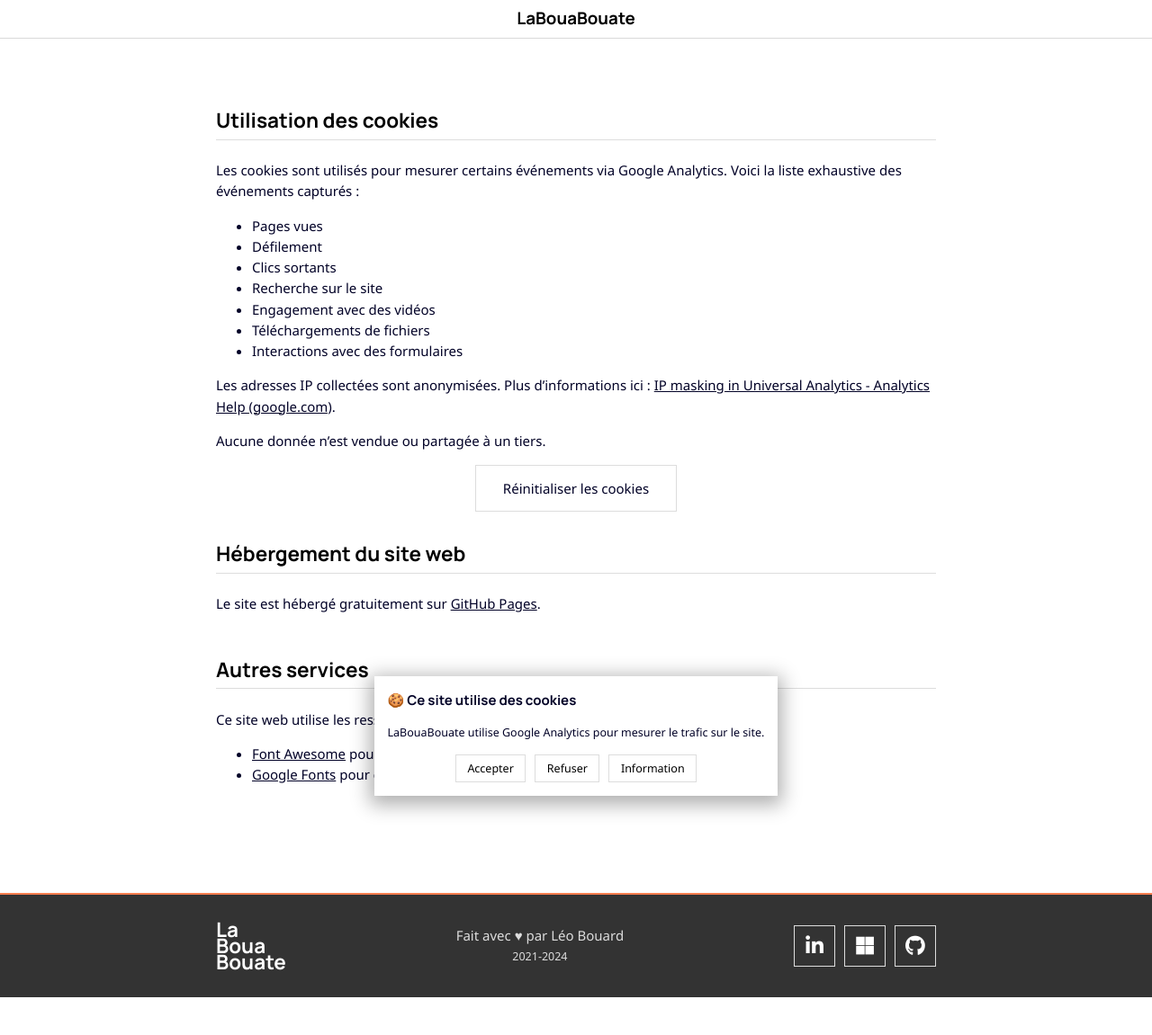
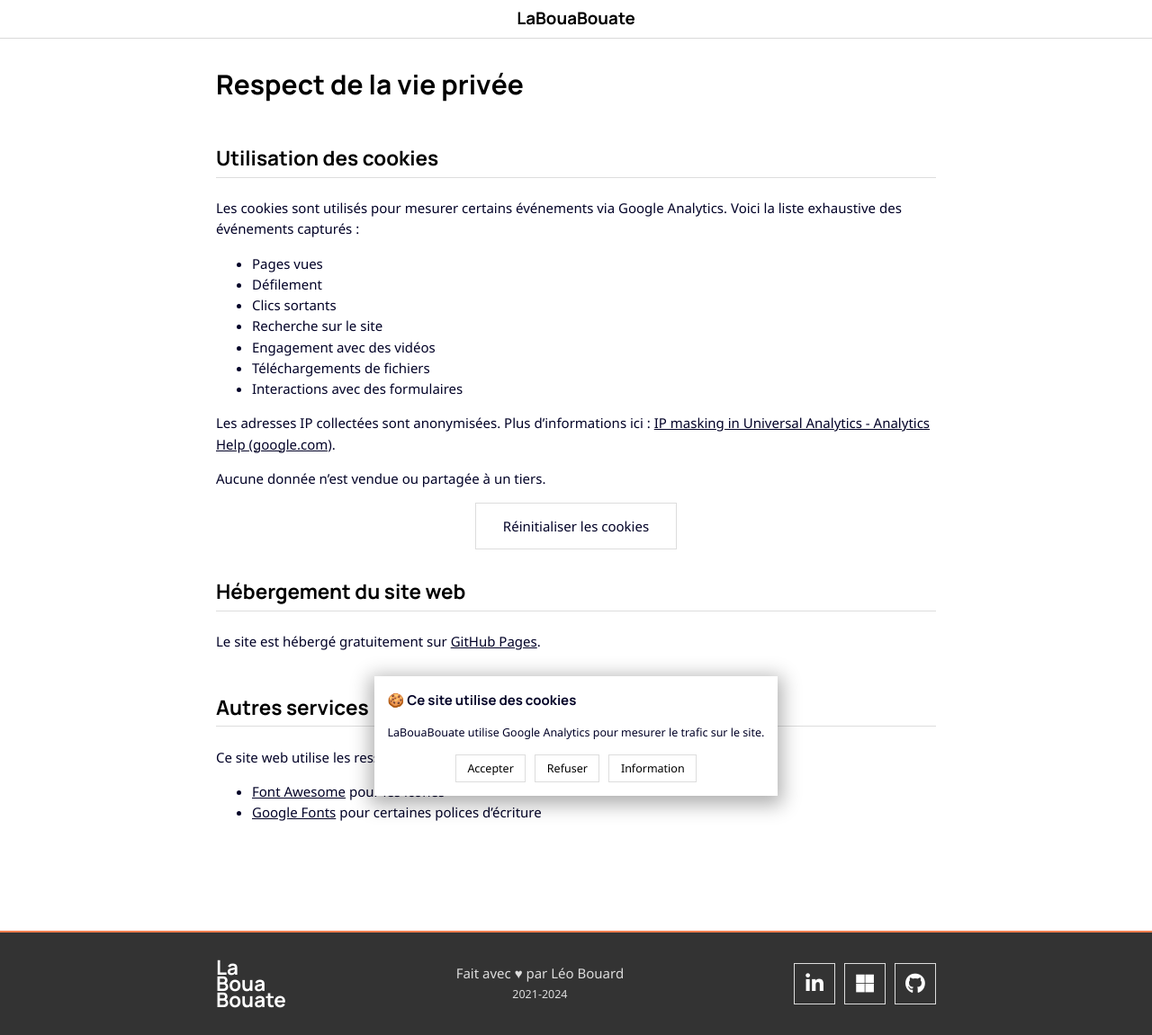
Before and after one commit to leobouard/leobouard.github.io, a Jekyll site: the page built from _pages/privacy.md, in a window 1280 px wide. Shown: the whole page at 90% size. Built offline with Jekyll 4.4.1, drawn with Linux system fonts in a browser that asks for light colours; nearby versions of some CDN libraries; some web fonts are replaced; before the commit the page ends 1109 px from its top, so only the background shows below that.

Commit message:
Update privacy.md

```diff
--- a/_pages/privacy.md
+++ b/_pages/privacy.md
@@ -3,6 +3,8 @@
 title:  "Respect de la vie privée"
 description: ""
 ---
+
+# Respect de la vie privée
 
 ## Utilisation des cookies
 
```
